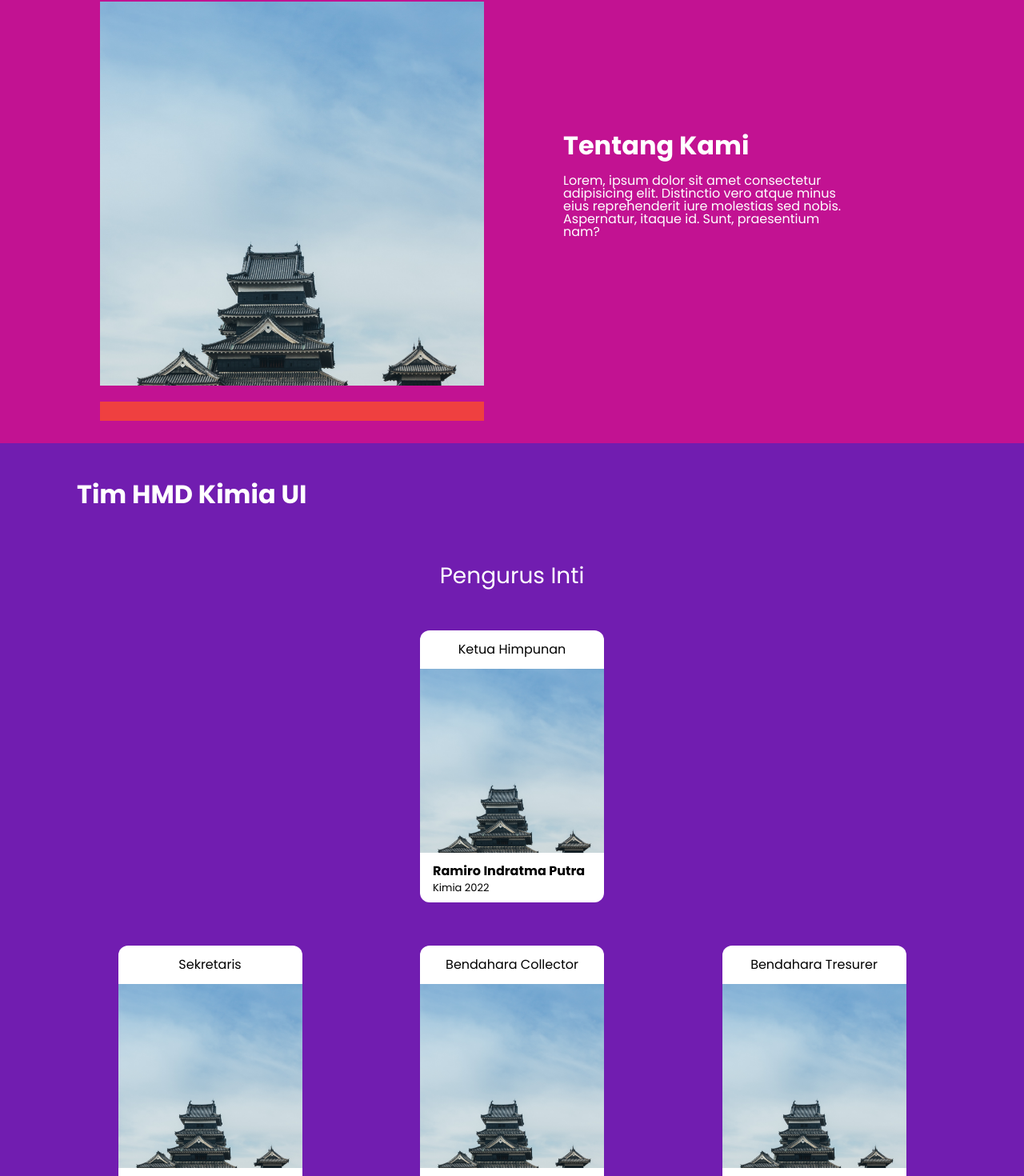
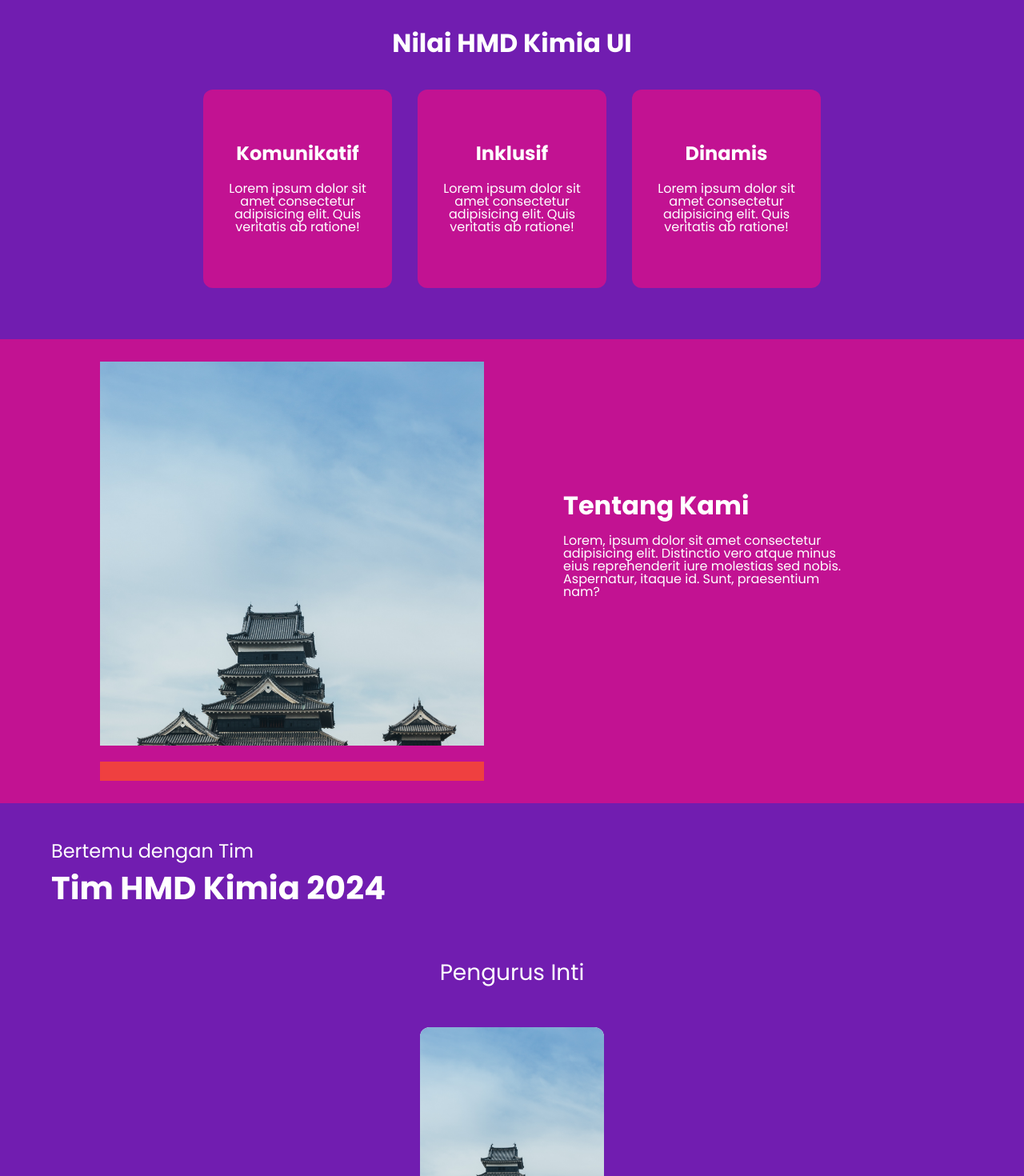
Before and after one commit to arkandamar/website-hmdk, a React (Vite) app: page / in a window 1280 px wide. Shown: the part 566-2036 px from the top of the page at 80% size. Built offline with nearby package versions, Linux system fonts and the light colour scheme.

Commit message:
tambahkan nilai dan revisi card tim kami

```diff
--- a/src/App.jsx
+++ b/src/App.jsx
@@ -1,23 +1,25 @@
-import { useState } from 'react'
-import Nav from './components/Nav'
-import Hero from './components/Hero'
-import About from './components/About'
-import Team from './components/Team'
-import Contact from './components/Contact'
-import './App.scss'
+import { useState } from "react";
+import Nav from "./components/Nav";
+import Hero from "./components/Hero";
+import About from "./components/About";
+import Team from "./components/Team";
+import Contact from "./components/Contact";
+import Mission from "./components/Mission";
+import "./App.scss";
 
 function App() {
-  const [count, setCount] = useState(0)
+  const [count, setCount] = useState(0);
 
   return (
-    <div className='main-container'>
+    <div className="main-container">
       <Nav></Nav>
       <Hero></Hero>
+      <Mission></Mission>
       <About></About>
       <Team></Team>
       <Contact></Contact>
     </div>
-  )
+  );
 }
 
-export default App
+export default App;
--- a/src/App.scss
+++ b/src/App.scss
@@ -1,6 +1,7 @@
 // Color
 $base-color: #711db0;
 $sec-color: #c21292;
+$dark-sec-color: #8d126c;
 $ter-color: #ef4040;
 $quar-color: #ffa732;
 $grey-color: #d4d4d4;
--- a/src/components/Card.jsx
+++ b/src/components/Card.jsx
@@ -6,13 +6,13 @@ import Japan from "../assets/japan.jpg";
 export default function Card({ name, job, year, ketua }) {
   return (
     <div className="card">
-      <div className="job">{job}</div>
-      <div className="photo">
+      <div className="container-photo">
         <div className="overlay">
           <img className="icon" src={Instagram} alt="" srcset="" />
           <img className="icon" src={Linkedin} alt="" srcset="" />
         </div>
-        <img src={Japan} alt="" srcset="" />
+        <div className="job">{job}</div>
+        <img className="photo" src={Japan} alt="" srcset="" />
       </div>
       <div className="info">
         <div className="name">{name}</div>
--- a/src/components/Card.scss
+++ b/src/components/Card.scss
@@ -5,15 +5,32 @@
   height: max-content;
   background-color: white;
   border-radius: 12px;
+  overflow: hidden;
 
-  .job {
-    padding: 16px 0;
-    text-align: center;
-  }
-
-  .photo {
+  .container-photo {
     width: 230px;
     position: relative;
+
+    .photo {
+      width: inherit;
+      aspect-ratio: 1/1;
+      object-fit: cover;
+    }
+
+    .job {
+      position: absolute;
+      bottom: 10%;
+      right: 5%;
+      background-color: white;
+      border-radius: 12px;
+      padding: 6px 10px;
+      font-size: 12px;
+      z-index: 20;
+
+      &:hover {
+        box-shadow: 0px 10px 15px -3px rgba(0, 0, 0, 0.1);
+      }
+    }
 
     .overlay {
       width: inherit;
@@ -24,36 +41,32 @@
       @include flex(center, center);
       gap: 24px;
 
-      img {
+      .icon {
         width: 30px;
         visibility: hidden;
         cursor: pointer;
       }
 
       &:hover {
-        background-color: rgba(255, 255, 255, 0.6);
+        background-color: rgba(255, 255, 255, 0.5);
 
-        img {
+        .icon {
           visibility: visible;
           transition: all 100ms;
-          opacity: 0.7;
+          opacity: 0.5;
 
           &:hover {
             opacity: 1;
+            transform: scale(1.1);
           }
         }
       }
     }
-    img {
-      width: inherit;
-      aspect-ratio: 1/1;
-      object-fit: cover;
-    }
   }
 
   .info {
+    @include flex($dir: column);
     padding: 12px 16px;
-    @include flex($dir: column);
     gap: 6px;
 
     .name {
--- a/src/components/Hero.jsx
+++ b/src/components/Hero.jsx
@@ -1,4 +1,4 @@
-import "./Hero.scss"
+import "./Hero.scss";
 
 export default function Hero(props) {
   return (
@@ -8,13 +8,16 @@ export default function Hero(props) {
           <div className="name">HMD KIMIA UI 2024</div>
           <div className="tagline">Salurkan asa, selaraskan makna</div>
           <div className="buttons">
-                    <a href="#tentang"><div className="button about-us">Tentang Kami</div></a>
-                    <a href="#"><div className="button contact-us">Kontak</div></a>
+            <a href="#tentang">
+              <div className="button about-us">Tentang Kami</div>
+            </a>
+            <a href="#">
+              <div className="button contact-us">Kontak</div>
+            </a>
           </div>
         </div>
       </div>
-            <div className="hero-photo">
+      <div className="hero-photo"></div>
     </div>
-        </div>
-    )
+  );
 }
--- a/src/components/Hero.scss
+++ b/src/components/Hero.scss
@@ -5,7 +5,7 @@ a {
 }
 
 .hero {
-    font-family: 'Poppins', "sans-serif";
+  font-family: "Poppins", "sans-serif";
   height: 480px;
   background-color: $base-color;
   color: white;
@@ -14,7 +14,8 @@ a {
   grid-template-rows: 100%;
 
   .header {
-        @include flex(center, center);
+    @include flex($align: center);
+    padding: 0 132px;
 
     .name {
       font-size: 36px;
@@ -40,10 +41,9 @@ a {
       }
 
       .button:hover {
-                background-color: #8d126c;
+        background-color: $dark-sec-color;
         color: $grey-color;
       }
     }
   }
-
 }
--- /dev/null
+++ b/src/components/Mission.jsx
@@ -0,0 +1,38 @@
+import "./Mission.scss";
+
+export default function Mission(props) {
+  return (
+    <div className="mission">
+      <div className="text">Nilai HMD Kimia UI</div>
+      <div className="box-container">
+        <div className="box">
+          <div className="container">
+            <div className="value">Komunikatif</div>
+            <div className="explain">
+              Lorem ipsum dolor sit amet consectetur adipisicing elit. Quis
+              veritatis ab ratione!
+            </div>
+          </div>
+        </div>
+        <div className="box">
+          <div className="container">
+            <div className="value">Inklusif</div>
+            <div className="explain">
+              Lorem ipsum dolor sit amet consectetur adipisicing elit. Quis
+              veritatis ab ratione!
+            </div>
+          </div>
+        </div>
+        <div className="box">
+          <div className="container">
+            <div className="value">Dinamis</div>
+            <div className="explain">
+              Lorem ipsum dolor sit amet consectetur adipisicing elit. Quis
+              veritatis ab ratione!
+            </div>
+          </div>
+        </div>
+      </div>
+    </div>
+  );
+}
--- /dev/null
+++ b/src/components/Mission.scss
@@ -0,0 +1,53 @@
+@import "../App.scss";
+
+.mission {
+  width: 100%;
+  height: 450px;
+  background-color: $base-color;
+  @include flex(center, center, column);
+  gap: 42px;
+  color: white;
+
+  .text {
+    font-weight: bold;
+    font-size: 32px;
+    text-align: center;
+  }
+
+  .box-container {
+    @include flex(center, center);
+    gap: 32px;
+
+    .box {
+      @include flex();
+      width: 200px;
+      height: 200px;
+      padding: 24px 18px;
+      background-color: $sec-color;
+      border-radius: 12px;
+      flex-direction: column;
+      gap: 24px;
+
+      &:hover {
+        box-shadow: 0px 10px 15px -3px rgba(0, 0, 0, 0.1);
+        cursor: pointer;
+      }
+
+      .container {
+        @include flex(center, center, column);
+        width: 100%;
+        height: 100%;
+        gap: 24px;
+
+        .value {
+          font-size: 24px;
+          font-weight: bold;
+        }
+
+        .explain {
+          text-align: center;
+        }
+      }
+    }
+  }
+}
--- a/src/components/Team.jsx
+++ b/src/components/Team.jsx
@@ -28,7 +28,10 @@ let bencol = {
 export default function Team(props) {
   return (
     <div id="team" className="team">
-      <div className="header">Tim HMD Kimia UI</div>
+      <div className="text">
+        <div className="sub-header">Bertemu dengan Tim</div>
+        <div className="header">Tim HMD Kimia 2024</div>
+      </div>
       <div className="inti">
         <div className="header-inti">Pengurus Inti</div>
         <div className="kahim">
--- a/src/components/Team.scss
+++ b/src/components/Team.scss
@@ -5,12 +5,20 @@
   background-color: $base-color;
   padding: 48px 0;
 
-  .header {
-    // background-color: aquamarine;
-    font-size: 32px;
+  .text {
+    @include flex($dir: column);
+    margin: 0 64px;
+    gap: 14px;
     color: white;
-    font-weight: bold;
-    padding: 0 96px;
+
+    .sub-header {
+      font-size: 24px;
+    }
+
+    .header {
+      font-size: 40px;
+      font-weight: bold;
+    }
   }
 
   .inti {
@@ -32,7 +40,6 @@
   }
 
   .birdep {
-
     .header-birdep {
       padding: 54px 0;
       text-align: center;
```
Also changed, not shown: src/assets/instagram.png, src/assets/linkedin.png. Lines whose indentation alone changed are shown as unchanged.
